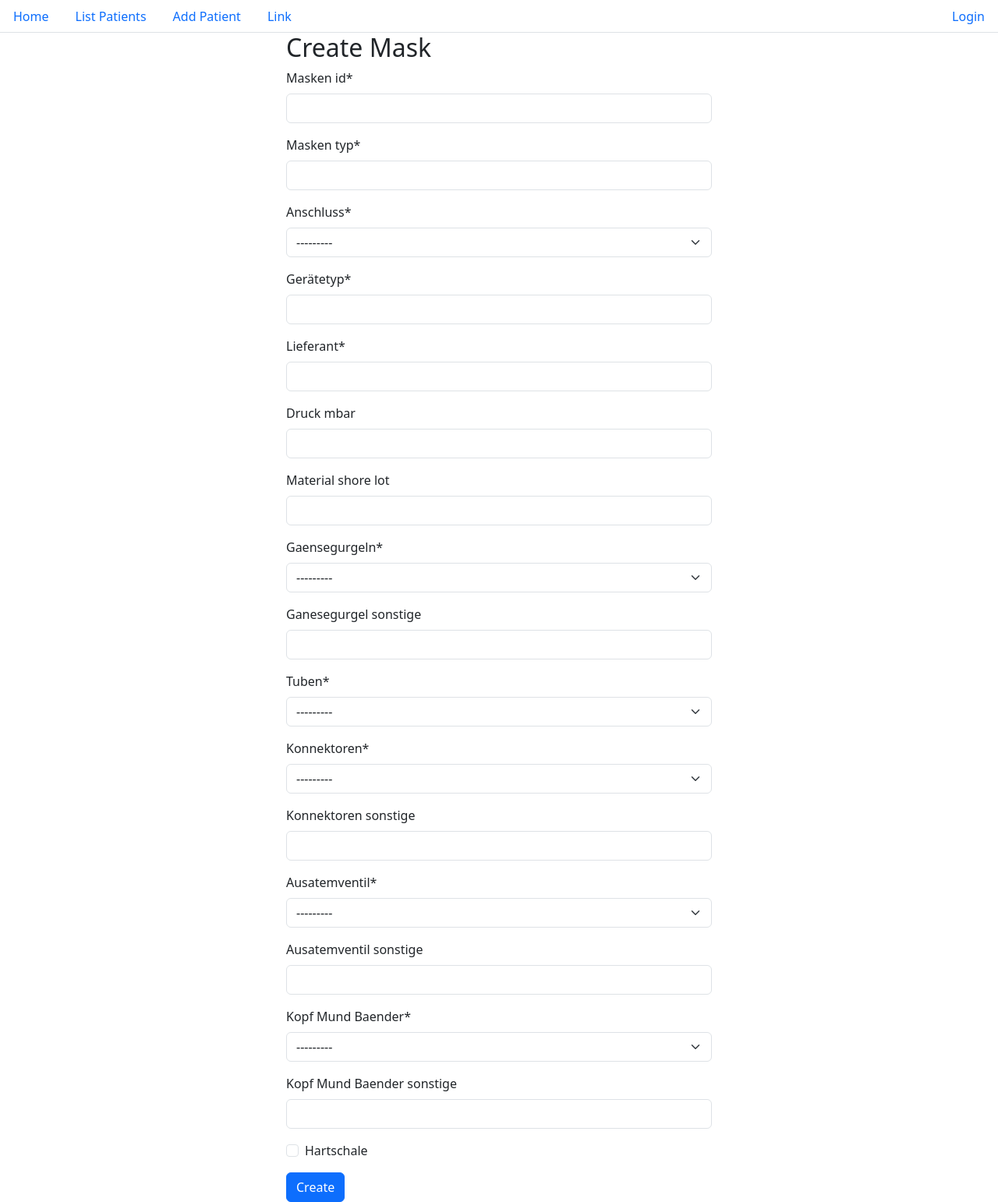
After one commit to Jluelsdo/AirtecWebservice, a Django app: page /patients/1/masks/add in a window 1280 px wide. The commit adds this page. Shown: the whole page at 78% size. Run offline with Django 4.2, Linux system fonts and the light colour scheme; some libraries are stand-ins or nearby versions.

Commit message:
Add creation of masks

```diff
--- a/airtecWebservice/patients/models.py
+++ b/airtecWebservice/patients/models.py
@@ -23,6 +23,9 @@ class Patient(models.Model):
     abdruck_zeitpunkt = models.DateTimeField(blank=True, null=True)
     abdruck_ort = models.CharField(choices=(('im Labor', 'im Labor'), ('in der Klinik', 'in der Klinik'), ('beim Patienten', 'beim Patienten')),
                                     max_length=14, null=True, blank=True)
+
+    def __str__(self):
+        return self.patient_id
 
 class Uebergabe(models.Model):
     abholung_zeitpunkt = models.DateTimeField()
--- /dev/null
+++ b/airtecWebservice/patients/templates/patients/create_mask.html
@@ -0,0 +1,17 @@
+<!--Create Mask-->
+{% extends 'base.html' %}
+{% load crispy_forms_tags %}
+{% block content %}
+    <div class="container">
+        <div class="row">
+            <div class="col-md-6 offset-md-3">
+                <h2>Create Mask</h2>
+                <form method="POST">
+                    {% csrf_token %}
+                    {{ form|crispy }}
+                    <button type="submit" class="btn btn-primary">Create</button>
+                </form>
+            </div>
+        </div>
+    </div>
+{% endblock %}
--- a/airtecWebservice/patients/urls.py
+++ b/airtecWebservice/patients/urls.py
@@ -1,10 +1,11 @@
 from django.urls import path, include
 
-from .views import HomeView, CreatePatientView, ListPatientView, DetailPatientView
+from .views import HomeView, CreatePatientView, ListPatientView, DetailPatientView, CreateMaskView
 
 urlpatterns = [
     path('', HomeView.as_view(), name='home'),
     path('patients/', ListPatientView.as_view(), name='list_patients'),
     path('patients/add', CreatePatientView.as_view(), name='create_patient'),
     path('patients/<slug:patient_id>/', DetailPatientView.as_view(), name='detail'),
+    path('patients/<slug:patient_id>/masks/add', CreateMaskView.as_view(), name='create_mask'),
 ]
--- a/airtecWebservice/patients/views.py
+++ b/airtecWebservice/patients/views.py
@@ -3,7 +3,7 @@ from django.shortcuts import render
 from django.views.generic import TemplateView, ListView, DetailView
 from django.views.generic.edit import CreateView
 
-from .models import Patient
+from .models import Patient, Maske
 
 class HomeView(TemplateView):
     template_name = 'patients/home.html'
@@ -11,7 +11,7 @@ class HomeView(TemplateView):
 class CreatePatientView(CreateView):
     """Create a new patient, display a success message when done."""
     template_name = 'patients/create_patient.html'
-    success_url = '/patients/'
+    success_url = '/patients/{patient_id}'
     model = Patient
     fields = ['patient_id', 'größe', 'gewicht', 'geschlecht', 'alter',
               'andere_informationen', 'gesichtstyp', 'prothesenträger',
@@ -45,3 +45,22 @@ class DetailPatientView(DetailView):
               'abdruck_ort']
     slug_field = 'patient_id'
     slug_url_kwarg = 'patient_id'
+
+
+
+class CreateMaskView(CreateView):
+    """Create a new mask, forward to Patientdetailpage when done. Use the patient id for foreign key."""
+    template_name = 'patients/create_mask.html'
+    success_url = '/patients/{maske.patient.patient_id}'
+    model = Maske
+    fields = ['masken_id', 'masken_typ', 'anschluss', 'gerätetyp',
+              'lieferant', 'druck_mbar', 'material_shore_lot',
+              'gaensegurgeln', 'ganesegurgel_sonstige', 'tuben',
+              'konnektoren', 'konnektoren_sonstige', 'ausatemventil',
+              'ausatemventil_sonstige', 'kopf_Mund_Baender', 'kopf_Mund_Baender_sonstige',
+              'hartschale']
+
+    def form_valid(self, form):
+        form.instance.created_by = self.request.user
+        form.instance.patient = Patient.objects.get(patient_id=self.kwargs['patient_id'])
+        return super().form_valid(form)
```
Also changed, not shown: airtecWebservice/patients/templates/patients/detail.html (+27 -2 lines).
